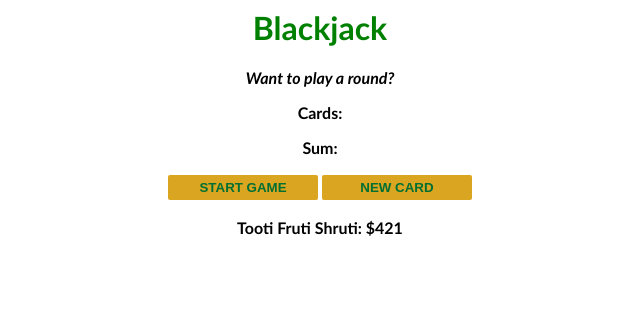
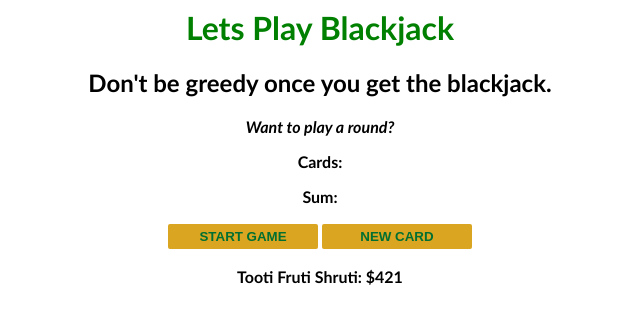
Before and after one commit to DevShruti/blackjack-game-scrimba, a plain HTML site: page index.html in a window 1280 px wide. Shown: the whole page, without its empty margins (320-960 px from the left). Drawn offline with Linux system fonts and the light colour scheme.

Commit message:
explanation added

```diff
--- a/index.html
+++ b/index.html
@@ -3,7 +3,8 @@
         <link rel="stylesheet" href="index.css">
     </head>
     <body>
-        <h1>Blackjack</h1>
+        <h1> Lets Play Blackjack</h1>
+        <h2>Don't be greedy once you get the blackjack.</h2>
         <p id="message-el">Want to play a round?</p>
         <p id="cards-el">Cards:</p>
         <p id="sum-el">Sum:</p>
```
